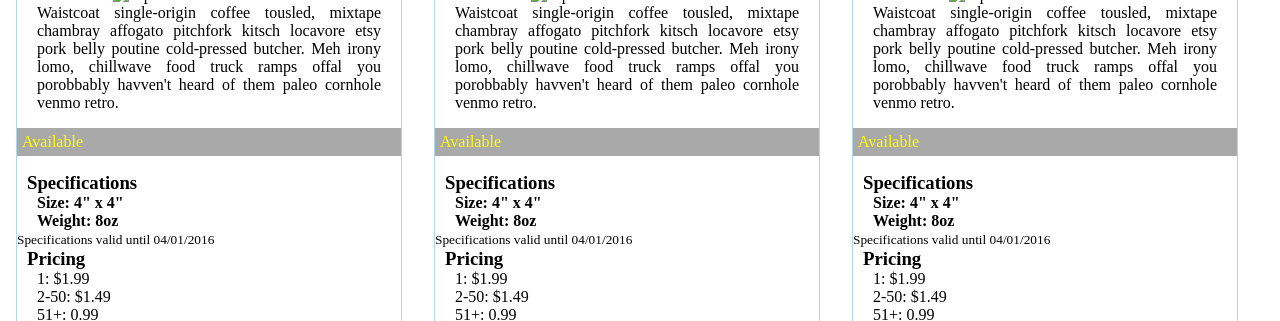
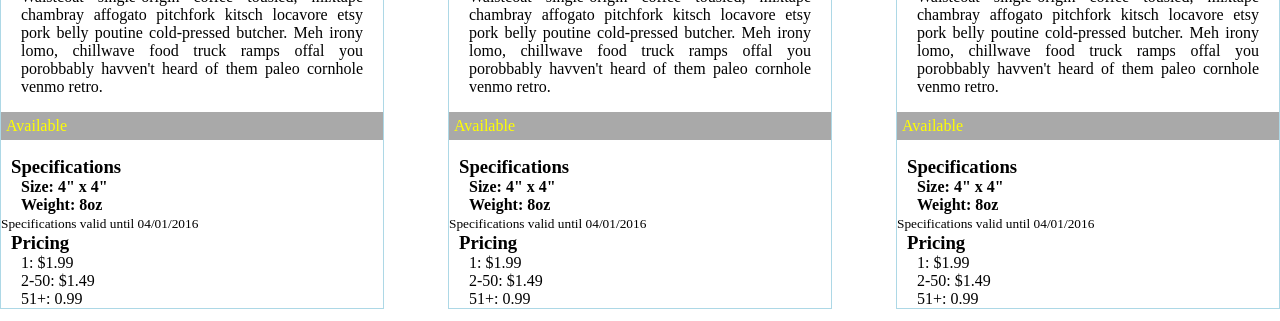
Before and after one commit to TimAConner/The-Static-Web-HTML-CSS, a plain HTML site: page index.html in a window 1280 px wide. Shown: the part 60-381 px from the top of the page. Drawn offline with Linux system fonts and the light colour scheme.

Commit message:
Added justify-content to flexbox and changed .card margins

```diff
--- a/css/style.css
+++ b/css/style.css
@@ -1,5 +1,6 @@
 * {
     margin: 0;
+    box-sizing: border-box;
 }
 
 /****************
@@ -12,7 +13,7 @@ Class Selectors
 
 .card {
     border: 1px solid lightblue;
-    margin: 1em;
+    margin-bottom: 1em;
 }
 
 .card h2 {
@@ -61,6 +62,7 @@ Media Queries
     .flexbox {
         display: flex;
         flex-wrap: wrap;
+        justify-content: space-between;
     }
 
     .card {
```
